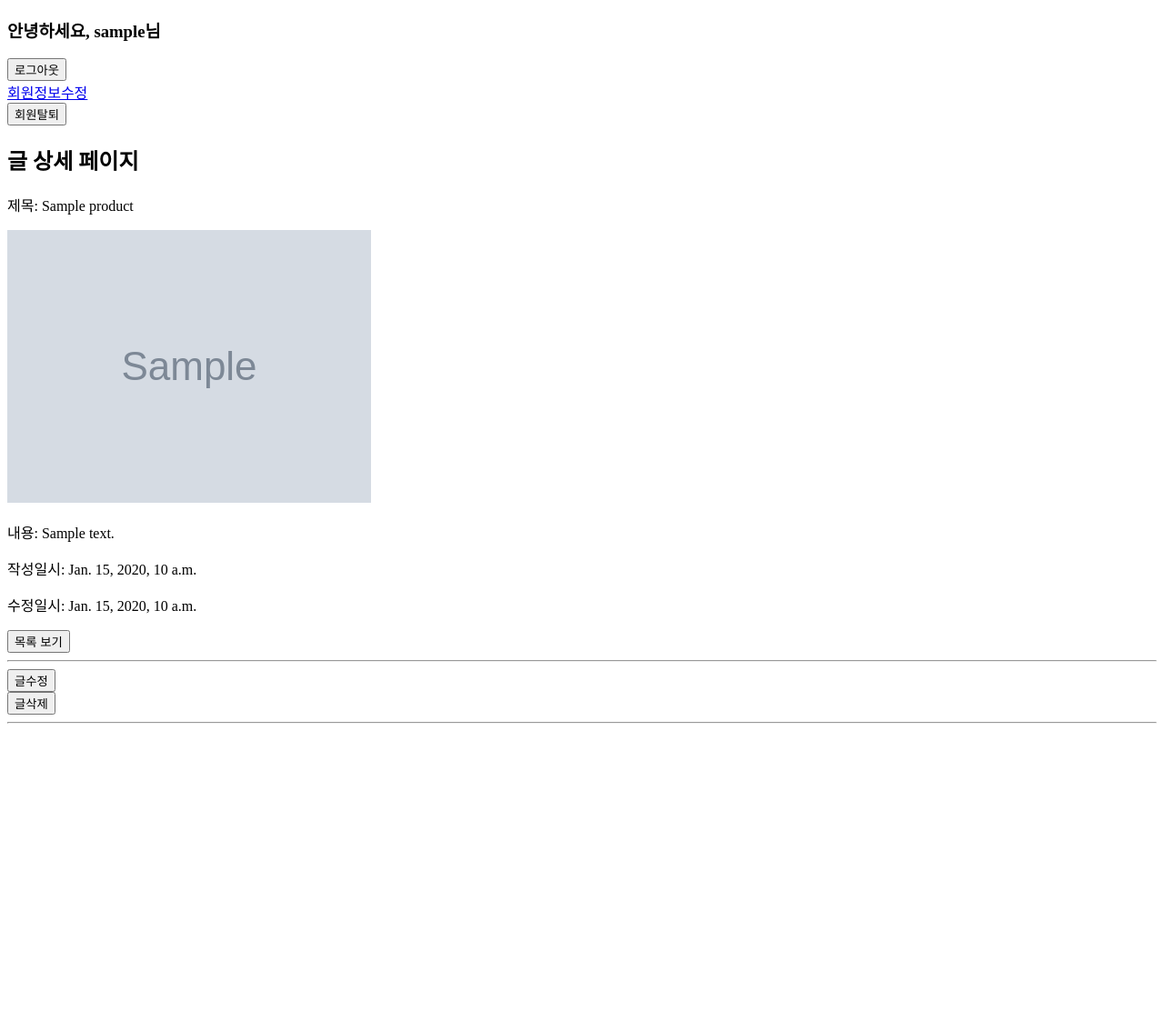
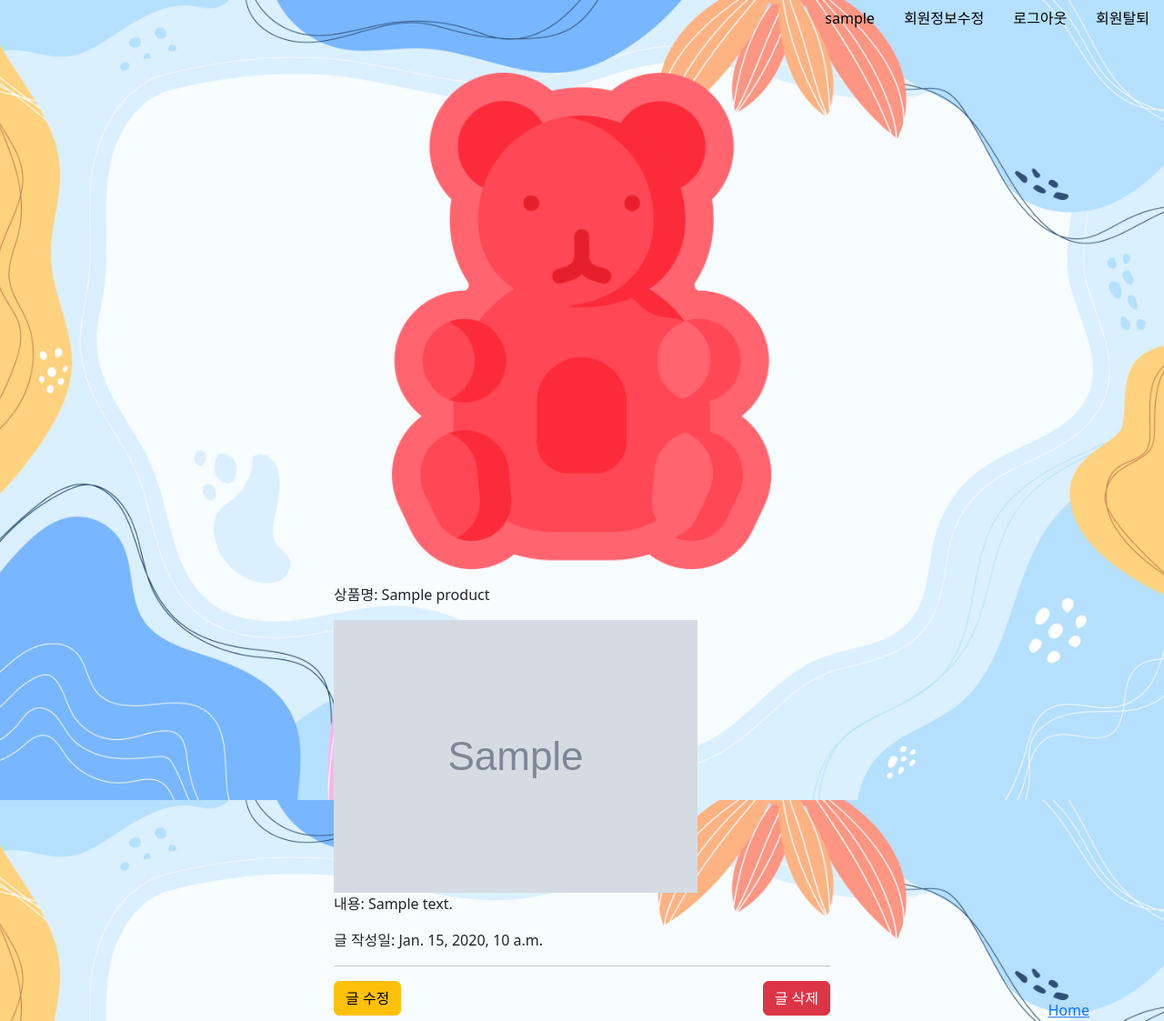
Before and after one commit to xogns3725/spartamarket, a Django app: page /products/1/ in a window 1280 px wide. Shown: the whole page at 91% size. Before the commit the page ends 796 px from the top, so only its background shows below. Run offline with Django 4.2, Linux system fonts and the light colour scheme; a user stored in the database is signed in; tables that the repository leaves empty hold one stand-in row (values such as "Sample post"); grey boxes marked "Sample" are stand-in pictures; parts of the project's set-up code (start-up, migrations or seed data) failed here and were passed over.

Commit message:
CSS update

```diff
--- a/products/forms.py
+++ b/products/forms.py
@@ -6,3 +6,9 @@
         model = Product
         fields = "__all__"
         exclude = ["author", "like_users"]
+
+        labels = {
+            'title': '상품명',
+            'content': '내용',
+            'image': '이미지',
+        }
--- a/products/templates/products/product_detail.html
+++ b/products/templates/products/product_detail.html
@@ -1,31 +1,48 @@
 {% extends "base.html" %}
 
+{% load static %}
 {% block content %}
 
-<h2>글 상세 페이지</h2>
-<p>제목: {{ product.title }}</p>
+<div class="row justify-content-center align-items-center" style="height: 100vh;">
+    <div class="col-md-6">
+        <P><img src="/media/images/teddy-bear.png" class="card-img-top" alt="..."></P>
+        <p>상품명: {{ product.title }}</p>
 
-{% if product.image %}
-<img src="{{ product.image.url }}">
-{% endif %}
+        {% if product.image %}
+        <img src="{{ product.image.url }}">
+        {% endif %}
 
-<p>내용: {{ product.content }}</p>
-<p>작성일시: {{ product.created_at }}</p>
-<p>수정일시: {{ product.updated_at }}</p>
-
-<a href="{% url 'products:products' %}"><button>목록 보기</button></a>
-
-<hr>
+        <p>내용: {{ product.content }}</p>
+        <p>글 작성일: {{ product.created_at }}</p>
 
 
-<a href="{% url 'products:update' product.pk %}"><button>글수정</button></a>
-<form action="{% url 'products:delete' product.pk %}" method="POST">
-    {% csrf_token %}
-    <input type="submit" value="글삭제">
-</form>
+        <hr>
 
+        <div class="row">
+            <div class="col text-start">
+                <a href="{% url 'products:update' product.pk %}" class="btn btn-warning">글 수정</a>
+            </div>
+            <div class="col text-end">
+                <form action="{% url 'products:delete' product.pk %}" method="POST" style="display: inline;">
+                    {% csrf_token %}
+                    <button type="submit" class="btn btn-danger">글 삭제</button>
+                </form>
+            </div>
+        </div>
+    </div>
+    <div id="floating-button" class="text-end">
+        <a href="{% url 'products:products' %}" id="back-to-top-button">Home</a>
+    </div>
+</div>
 
-<hr>
+<script>
+    window.onload = function () {
+        document.getElementById("back-to-top-button").addEventListener("click", function (event) {
+            event.preventDefault(); // 기본 동작 방지
+            window.location.href = "/products"; // 홈으로 이동
+        });
+    };
+</script>
+{% endblock content %}
 
-
-{% endblock content %}
+<link rel="stylesheet" type="text/css" href="{% static 'css/styles.css' %}">
--- a/spartamarket/settings.py
+++ b/spartamarket/settings.py
@@ -119,11 +119,13 @@
 # Static files (CSS, JavaScript, Images)
 # https://docs.djangoproject.com/en/4.2/howto/static-files/
 
+STATIC_URL = '/static/'
+STATIC_ROOT = BASE_DIR / "staticfiles"
+STATICFILES_DIRS = [BASE_DIR / "static"]
+
 # Media files
 MEDIA_URL = "/media/"
 MEDIA_ROOT = BASE_DIR / "media"
-
-STATIC_URL = 'static/'
 
 # Default primary key field type
 # https://docs.djangoproject.com/en/4.2/ref/settings/#default-auto-field
--- /dev/null
+++ b/static/css/style.css
@@ -0,0 +1,53 @@
+body {
+    background-image: url('/media/images/bgd.jpg');
+    background-size: cover;
+    /* 배경 이미지를 화면에 꽉 채우도록 설정합니다. */
+    background-position: center;
+    /* 배경 이미지를 가운데에 정렬합니다. */
+    background-repeat: repeat;
+    height: 100vh;
+    /* 화면의 높이를 100%로 설정합니다. */
+}
+
+.container {
+    margin-top: 5rem;
+}
+
+.navigation {
+    position: fixed;
+    /* 화면 상단에 고정합니다. */
+    top: 0;
+    /* 화면 상단에 위치시킵니다. */
+    width: 100%;
+    /* 너비를 화면 전체로 설정합니다. */
+    z-index: 1000;
+    /* 다른 요소들 위에 나타나도록 인덱스를 설정합니다. */
+}
+
+.navigation .nav-link {
+    color: black;
+}
+
+#back-to-top-button:hover {
+    background-color: #f7fbff;
+    /* 마우스 호버 시 배경색 변경 */
+}
+
+#floating-button {
+    animation: bounce 2s infinite;
+    /* bounce 애니메이션을 2초 동안 반복 */
+}
+
+@keyframes bounce {
+
+    0%,
+    100% {
+        transform: translateY(0);
+        /* 시작과 끝 지점 */
+    }
+
+    50% {
+        transform: translateY(-20px);
+        /* 중간 지점, 위로 20px 이동 */
+    }
+}
--- a/templates/base.html
+++ b/templates/base.html
@@ -1,3 +1,4 @@
+{% load static %}
 <!DOCTYPE html>
 <html lang="en">
 
@@ -5,34 +6,58 @@
     <meta charset="UTF-8">
     <meta http-equiv="X-UA-Compatible" content="IE=edge">
     <meta name="viewport" content="width=device-width, initial-scale=1.0">
-    <title>Document</title>
+    <link rel="stylesheet" href="{% static 'css/style.css' %}">
+    <link href="https://cdn.jsdelivr.net/npm/bootstrap@5.3.3/dist/css/bootstrap.min.css" rel="stylesheet"
+        integrity="sha384-QWTKZyjpPEjISv5WaRU9OFeRpok6YctnYmDr5pNlyT2bRjXh0JMhjY6hW+ALEwIH" crossorigin="anonymous">
+    <title>Products</title>
+
 </head>
 
 <body>
-    <div class="navbar">
+
+    <div class="navigation">
+        <ul class="nav justify-content-end">
             {% if request.user.is_authenticated %}
-        <h3>안녕하세요, {{ user }}님</h3>
+            <li class="nav-item">
+                <a class="nav-link" aria-current="page" href="#">{{ user }}</a>
+            </li>
+            <li class="nav-item">
+                <a class="nav-link" href="{% url 'accounts:update' %}">회원정보수정</a>
+            </li>
+            <li class="nav-item">
                 <form action="{% url 'accounts:logout' %}" method="POST">
                     {% csrf_token %}
-            <input type="submit" value="로그아웃">
+                    <button type="submit" class="nav-link logout-btn">로그아웃</button>
                 </form>
-
-        <a href="{% url 'accounts:update' %}">회원정보수정</a>
-
+            </li>
+            <li class="nav-item">
                 <form action="{% url 'accounts:delete' %}" method="POST">
                     {% csrf_token %}
-            <input type="submit" value="회원탈퇴"></input>
+                    <button type="submit" class="nav-link delete-btn">회원탈퇴</button>
                 </form>
-
+            </li>
+        </ul>
         {% else %}
-        <a href="{% url 'accounts:signup'%}">회원가입</a>
-        <a href="{% url 'accounts:login'%}">로그인</a>
+        <ul class="nav justify-content-end">
+            <li class="nav-item">
+                <a class="nav-link" aria-current="page" href="{% url 'accounts:signup'%}">회원가입</a>
+            </li>
+            <li class="nav-item">
+                <a class="nav-link" href="{% url 'accounts:login'%}">로그인</a>
+            </li>
+        </ul>
         {% endif %}
     </div>
+
+
     <div class="container">
         {% block content %}
         {% endblock content %}
     </div>
+
+    <script src="https://cdn.jsdelivr.net/npm/bootstrap@5.3.3/dist/js/bootstrap.bundle.min.js"
+        integrity="sha384-YvpcrYf0tY3lHB60NNkmXc5s9fDVZLESaAA55NDzOxhy9GkcIdslK1eN7N6jIeHz"
+        crossorigin="anonymous"></script>
 </body>
 
 </html>
```
Also changed, not shown: products/templates/products/create.html (+12 -9 lines), products/templates/products/index.html (+6 -4 lines), products/templates/products/products.html (+26 -14 lines), products/templates/products/update.html (+11 -8 lines), media/images/bgd.jpg (added), media/images/teddy-bear.png (added). Lines whose indentation alone changed are shown as unchanged.
